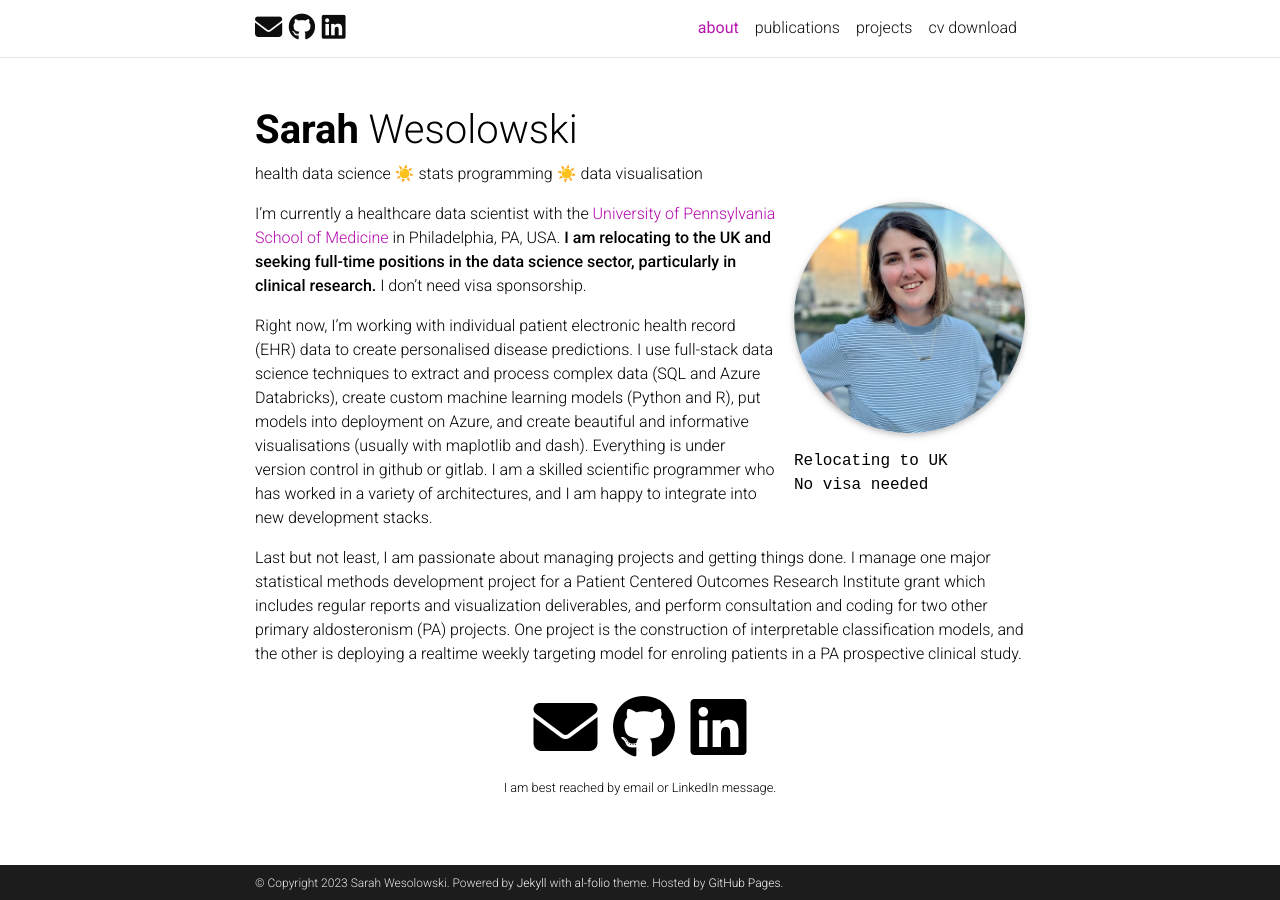
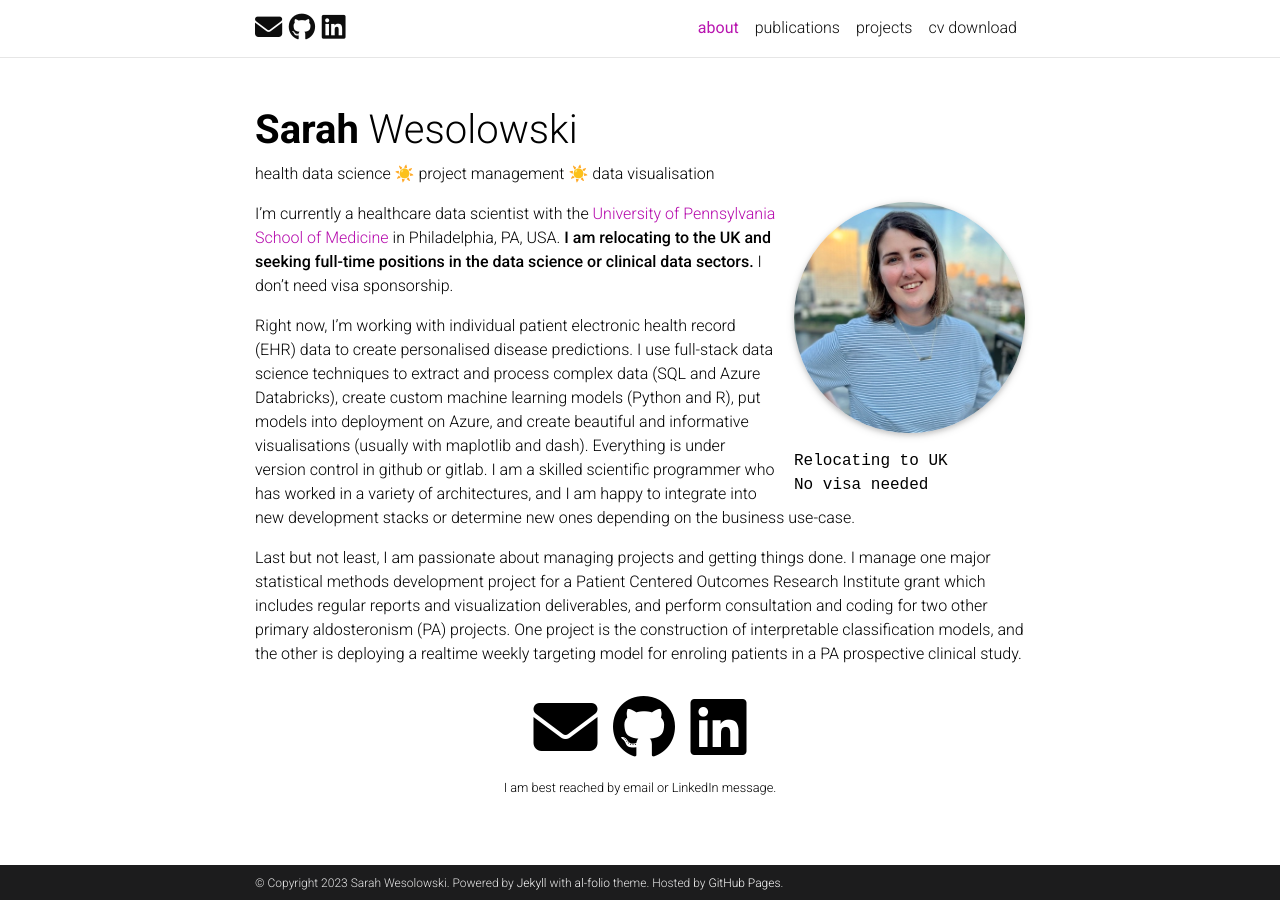
Before and after one commit to sarahcwesolowski/sarahcwesolowski.github.io, a Jekyll site: the page built from _pages/about.md, in a window 1280 px wide. Built offline with Jekyll 4.4.1, drawn with Linux system fonts in a browser that asks for light colours; full-size pictures stand in for the smaller copies a plugin makes; comment, search, counter and statistics services are not loaded; a style sheet for code colours, icons or effects is not loaded.

Commit message:
edit placeholder project space

```diff
--- a/_pages/about.md
+++ b/_pages/about.md
@@ -2,7 +2,7 @@
 layout: about
 title: about
 permalink: /
-subtitle: health data science ☀️ stats programming ☀️ data visualisation
+subtitle: health data science ☀️ project management ☀️ data visualisation
 
 profile:
   align: right
@@ -18,8 +18,7 @@
 
 I'm currently a healthcare data scientist with the [University of Pennsylvania
 School of Medicine](https://pathology.med.upenn.edu) in Philadelphia, PA, USA. **I
-am relocating to the UK and seeking full-time positions in the data science sector,
-particularly in clinical research.** I don't need visa sponsorship.
+am relocating to the UK and seeking full-time positions in the data science or clinical data sectors.** I don't need visa sponsorship.
 
 Right now, I'm working with individual patient electronic health record (EHR)
 data to create personalised disease predictions. I use full-stack data science
@@ -28,7 +27,8 @@
 on Azure, and create beautiful and informative visualisations (usually with maplotlib and dash).
 Everything is under version control in github or gitlab.
 I am a skilled scientific programmer who has worked in a variety of architectures,
-and I am happy to integrate into new development stacks.
+and I am happy to integrate into new development stacks or determine new ones
+depending on the business use-case.
 
 Last but not least, I am passionate about managing projects and getting things done.
 I manage one major statistical methods development project for a
```
Also changed, not shown: _pages/projects.md (+1 -1 lines), _projects/1_project.md (+3 -3 lines).
